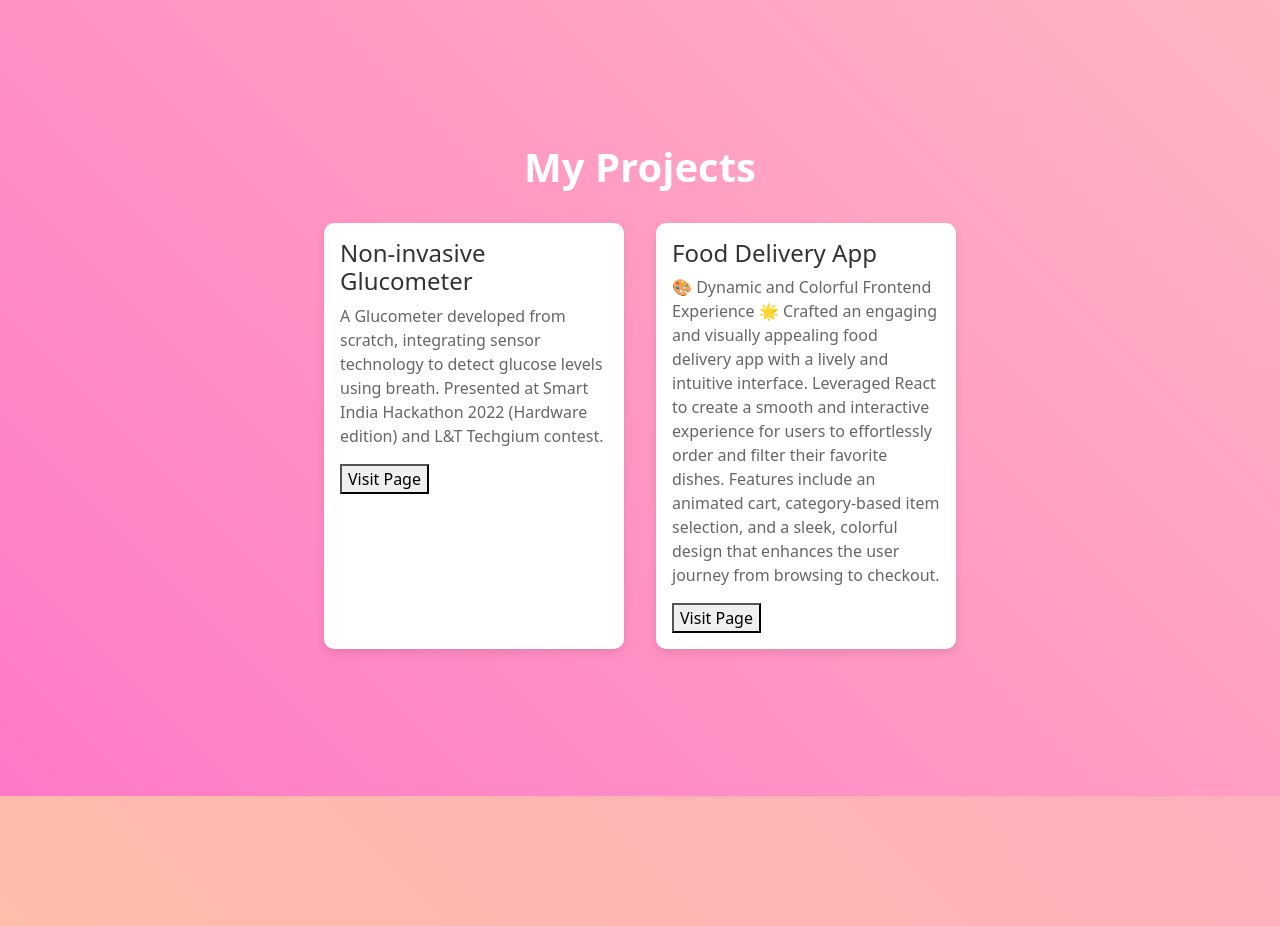
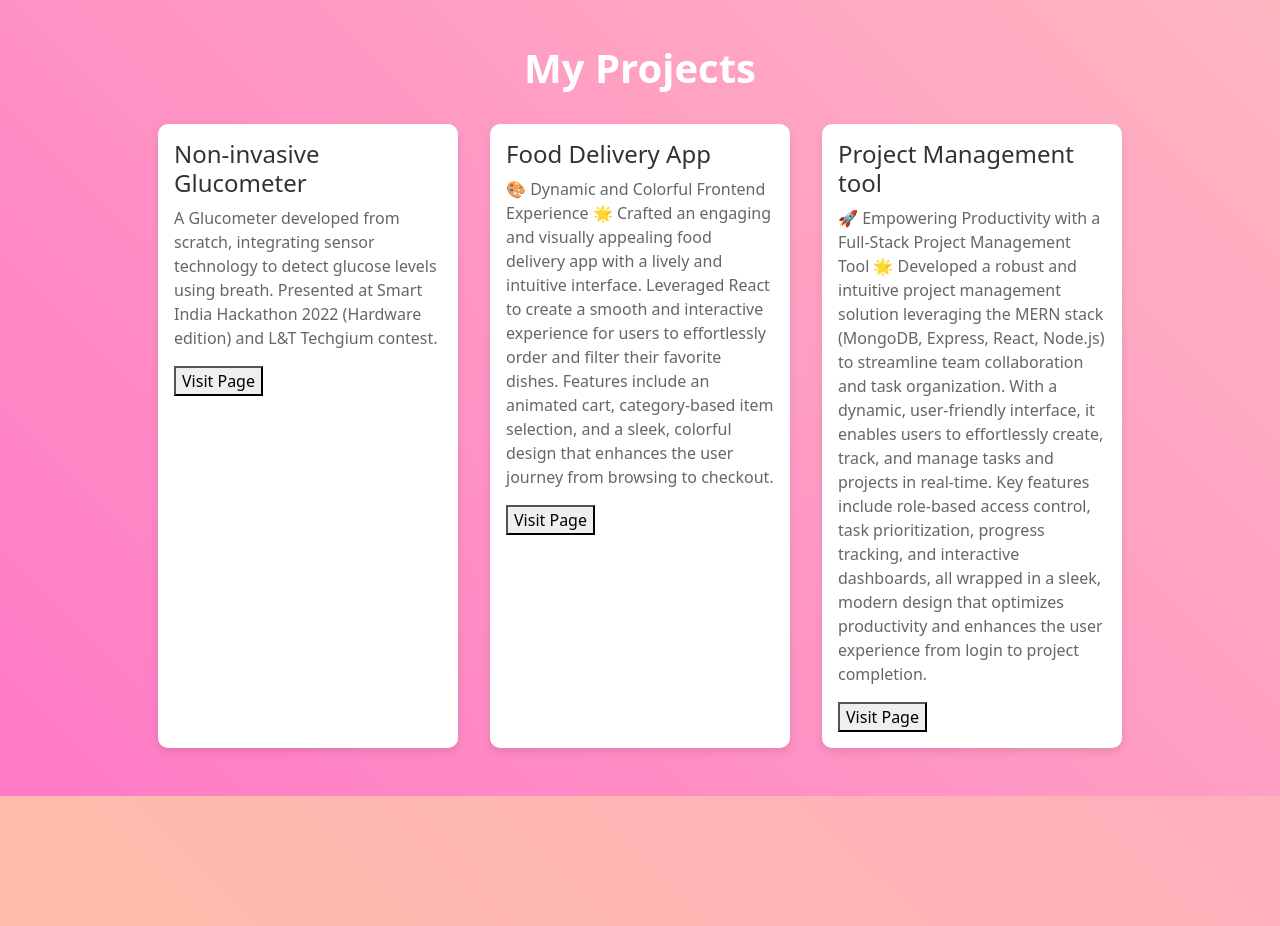
Before and after one commit to PriyankagithubS/portfolio, a React (Vite) app: page / in a window 1280 px wide. Shown: the part 1660-2586 px from the top of the page. Built offline with nearby package versions, Linux system fonts and the light colour scheme.

Commit message:
project added

```diff
--- a/src/Components/Projects.jsx
+++ b/src/Components/Projects.jsx
@@ -16,6 +16,12 @@ const projects = [
         title: 'Food Delivery App',
         description: "🎨 Dynamic and Colorful Frontend Experience 🌟 Crafted an engaging and visually appealing food delivery app with a lively and intuitive interface. Leveraged React to create a smooth and interactive experience for users to effortlessly order and filter their favorite dishes. Features include an animated cart, category-based item selection, and a sleek, colorful design that enhances the user journey from browsing to checkout.",
         link: 'https://food-order-app-phi-rouge.vercel.app/' // Existing link
+    },
+ {
+        id: 3,
+        title: 'Project Management tool',
+       description: "🚀 Empowering Productivity with a Full-Stack Project Management Tool 🌟 Developed a robust and intuitive project management solution leveraging the MERN stack (MongoDB, Express, React, Node.js) to streamline team collaboration and task organization. With a dynamic, user-friendly interface, it enables users to effortlessly create, track, and manage tasks and projects in real-time. Key features include role-based access control, task prioritization, progress tracking, and interactive dashboards, all wrapped in a sleek, modern design that optimizes productivity and enhances the user experience from login to project completion.",
+     link: 'https://projectmangertoolcapstone.netlify.app/' // Existing link
     }
 
     // Add more projects as needed
```
